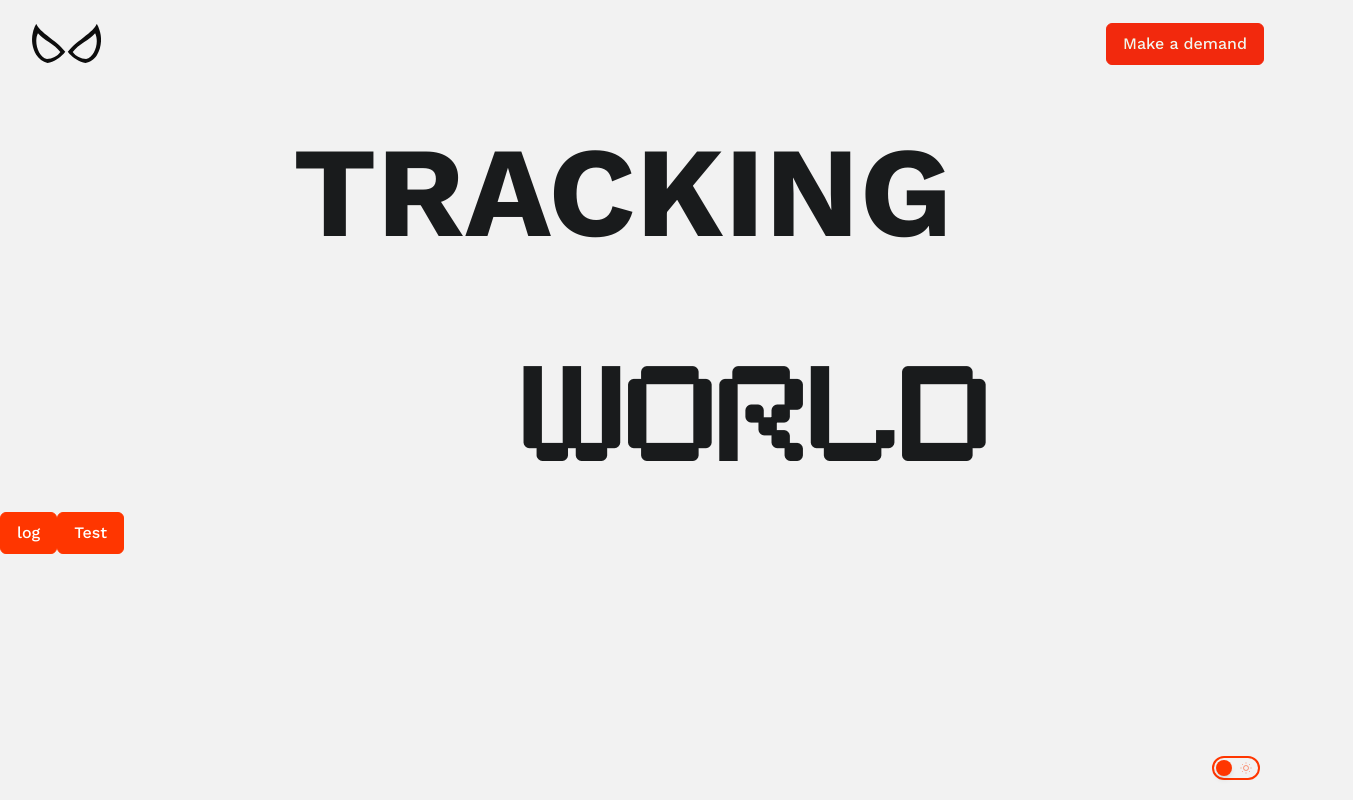
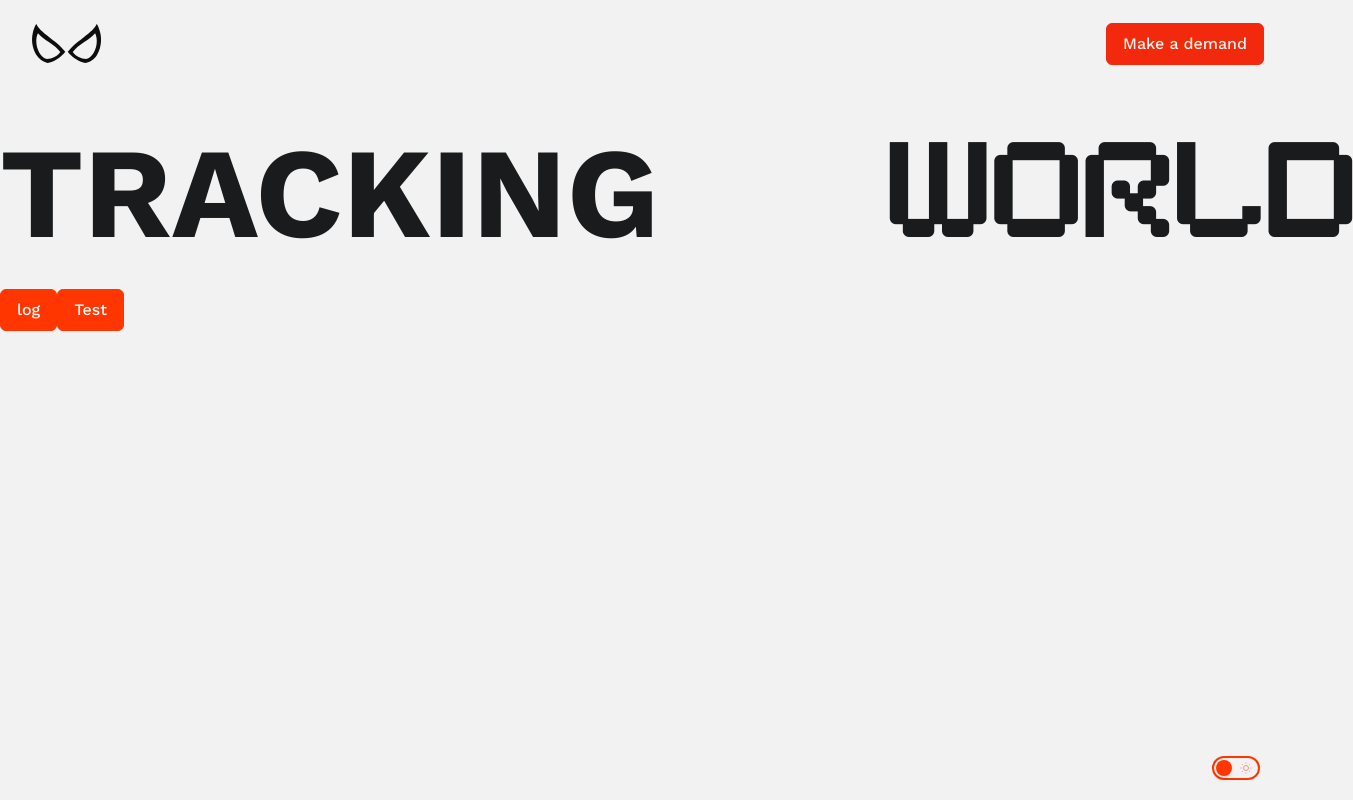
Before and after one commit to Stabien/esgi-challenge-s2, a Vue app in the folder front-admin/: page / in a window 1280 px wide. Shown: the whole page, 1353 px wide, since content can reach past the window. Built offline with nearby package versions, Linux system fonts and the light colour scheme.

Commit message:
🎨 Fix: Format yml

```diff
--- a/front-admin/src/views/HomeView.vue
+++ b/front-admin/src/views/HomeView.vue
@@ -7,8 +7,12 @@ const { user, setIsLogged } = inject('user');
 <template>
   <main>
     <section class="flex gap-8 flex-col w-min mx-auto">
-      <span class="uppercase w-min font-bold text-[8rem] text-soft-black">Tracking</span>
-      <span class="uppercase w-min font-bold text-[8rem] ml-56 font-gridular">world</span>
+      <h1>
+        <span data-cy="tracking" class="uppercase w-min font-bold text-[8rem] text-soft-black"
+          >Tracking</span
+        >
+        <span class="uppercase w-min font-bold text-[8rem] ml-56 font-gridular">world</span>
+      </h1>
     </section>
     <Button @click="() => console.log(user)">log</Button>
     <Button @click="setIsLogged(!user.isLogged)">Test</Button>
```
Also changed, not shown: 1 other file (tests, documents, lock files or other folders).
